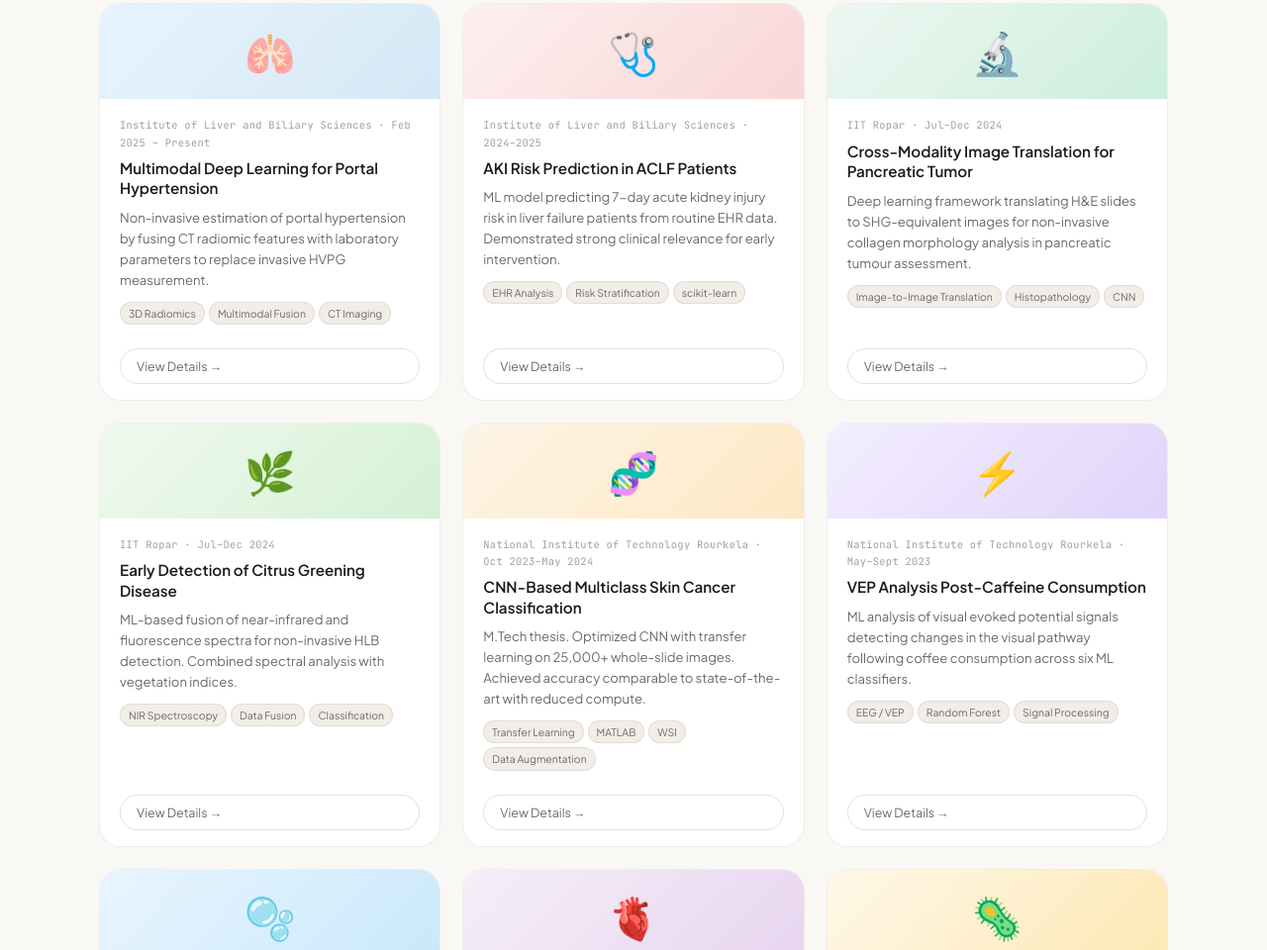
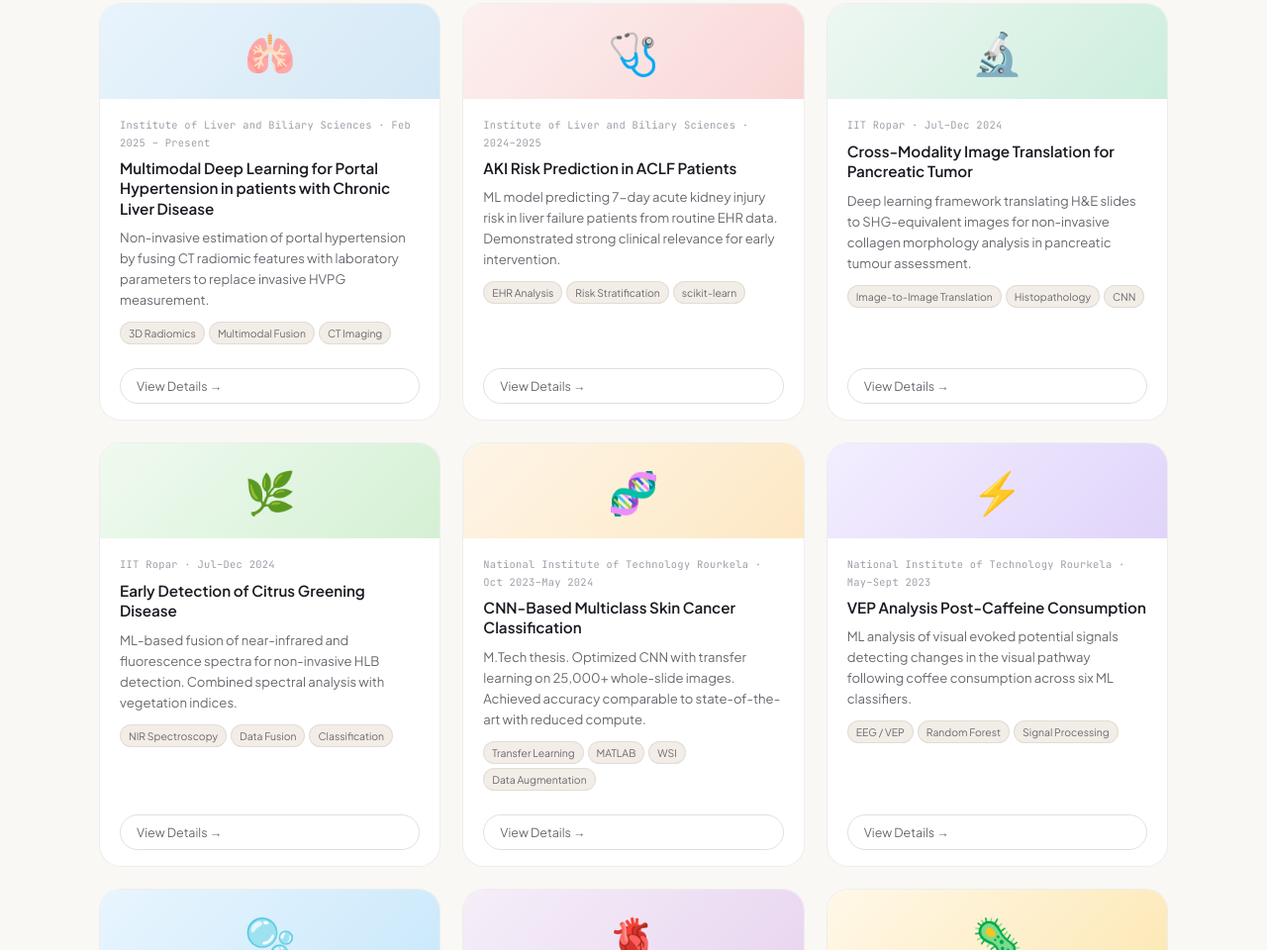
Before and after one commit to Garima-99/Garima-Singhal-Portfolio, a plain HTML site: page index.html in a window 1280 px wide. Shown: the part 3816-4776 px from the top of the page at 99% size. Drawn offline with nearby package versions, Linux system fonts and the light colour scheme; a web font is replaced by a local one.

Commit message:
Update project title for clarity

```diff
--- a/index.html
+++ b/index.html
@@ -292,7 +292,7 @@
         </div>
         <div class="pcard-body">
           <div class="pcard-inst">Institute of Liver and Biliary Sciences · Feb 2025 – Present</div>
-          <h3>Multimodal Deep Learning for Portal Hypertension</h3>
+          <h3>Multimodal Deep Learning for Portal Hypertension in patients with Chronic Liver Disease</h3>
           <p>Non-invasive estimation of portal hypertension by fusing CT radiomic features with laboratory parameters to replace invasive HVPG measurement.</p>
           <div class="pcard-tech"><span>3D Radiomics</span><span>Multimodal Fusion</span><span>CT Imaging</span></div>
         </div>
```
